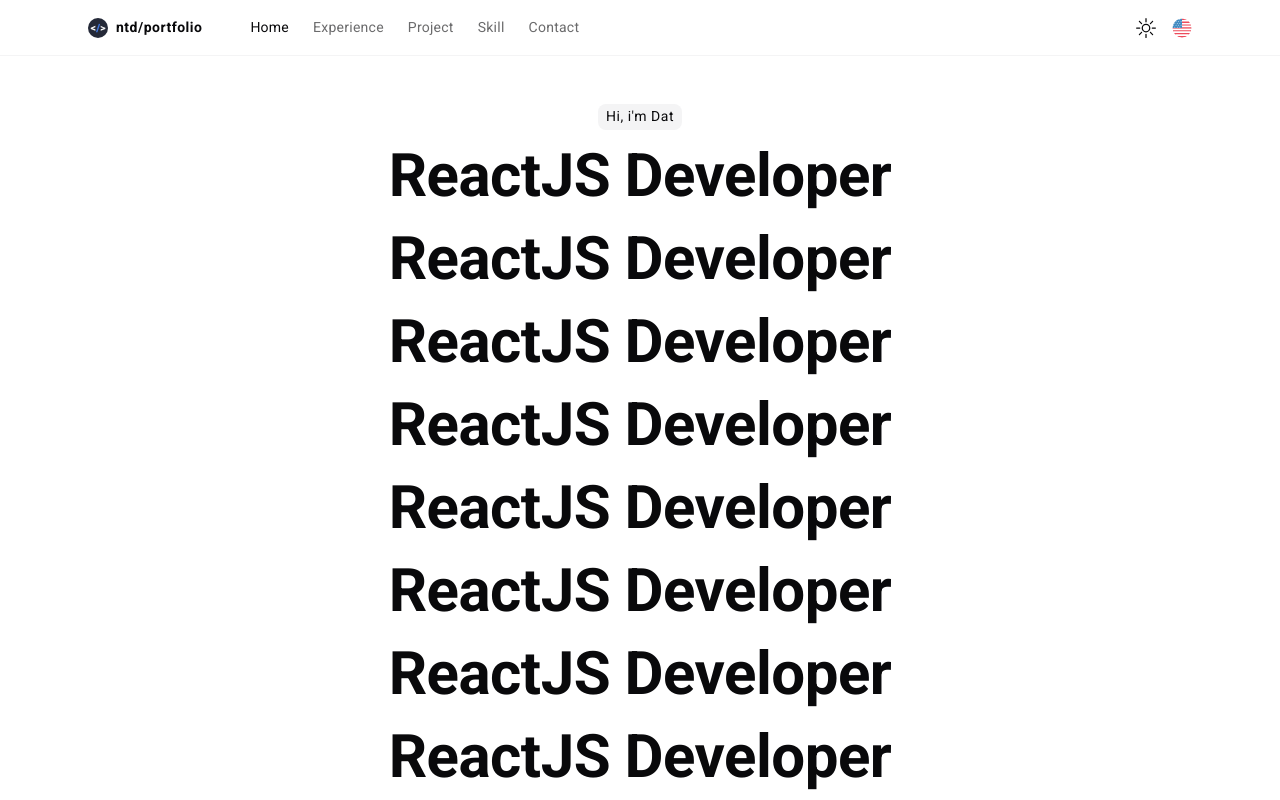
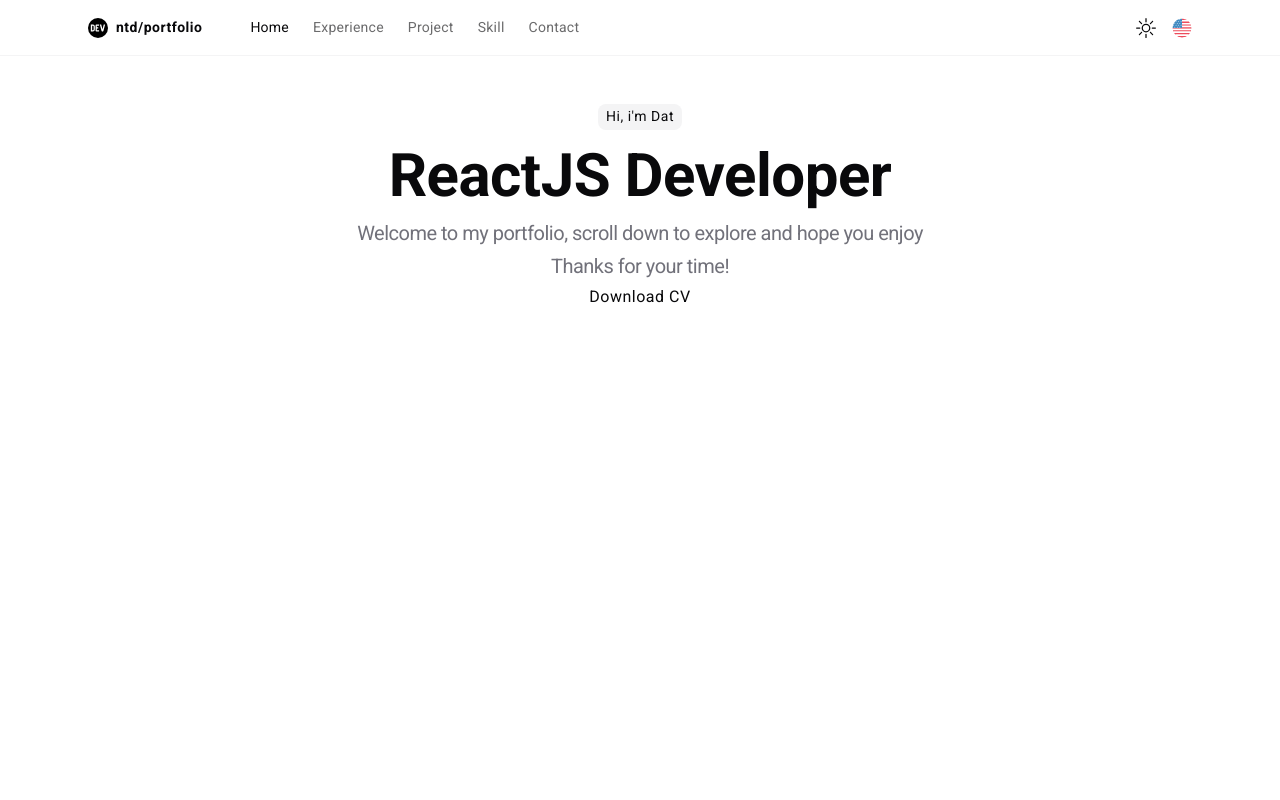
Before and after one commit to ntdat1306/portfolio-website, a React (Vite) app: page / in a window 1280 px wide. Shown: the top 800 px of the page. Built offline with nearby package versions, Linux system fonts and the light colour scheme.

Commit message:
update: logo icon

```diff
--- a/src/assets/languages/us.ts
+++ b/src/assets/languages/us.ts
@@ -18,7 +18,8 @@
             hero: {
                 line1: "Hi, i'm Dat",
                 line2: 'ReactJS Developer',
-                line3: 'Basic portfolio base on shadcn/ui design',
+                line3: 'Welcome to my portfolio, scroll down to explore and hope you enjoy',
+                line4: 'Thanks for your time!',
                 download: 'Download CV',
             },
         },
--- a/src/components/icon/Icon.tsx
+++ b/src/components/icon/Icon.tsx
@@ -40,57 +40,41 @@
     );
 }
 
-export function SkillIconsHtmxLight(props?: SVGProps<SVGSVGElement>) {
+export function SkillIconsDevtoLight(props?: SVGProps<SVGSVGElement>) {
     return (
         <svg xmlns='http://www.w3.org/2000/svg' width='1em' height='1em' viewBox='0 0 256 256' {...props}>
             <g fill='none'>
-                <g clipPath='url(#skillIconsHtmxLight0)'>
+                <rect width='256' height='256' fill='#fff' rx='60'></rect>
                 <path
-                        fill='#F4F2ED'
-                        d='M196 0H60C26.863 0 0 26.863 0 60v136c0 33.137 26.863 60 60 60h136c33.137 0 60-26.863 60-60V60c0-33.137-26.863-60-60-60'
+                    fill='#000'
+                    fillRule='evenodd'
+                    d='M87.375 147.217c0 10.219-6.295 25.701-26.219 25.669H36V83h25.687c19.215 0 25.677 15.46 25.683 25.685zM62.582 99.819c2.104 0 4.213.788 6.316 2.363c2.098 1.575 3.156 3.944 3.16 7.095v37.837c0 3.156-1.05 5.519-3.154 7.095c-2.104 1.575-4.213 2.363-6.317 2.363h-9.46V99.819z'
+                    clipRule='evenodd'
                 ></path>
                 <path
-                        fill='#3D72D7'
-                        d='M102.25 180.12L137.58 75.6a1.75 1.75 0 0 1 1.84-1.18l14.65 1.5a1.749 1.749 0 0 1 1.49 2.29l-34.5 103.08a1.75 1.75 0 0 1-1.66 1.2l-15.5-.06a1.738 1.738 0 0 1-.796-.196a1.752 1.752 0 0 1-.854-2.114'
+                    fill='#000'
+                    d='M141.959 99.053h-28.886v20.871h17.658v16.064h-17.658v20.866h28.892v16.064h-33.712c-6.05.158-11.081-4.634-11.233-10.696V94.256c-.146-6.057 4.641-11.088 10.686-11.24h34.259zm56.19 62.631c-7.157 16.705-19.979 13.38-25.72 0l-20.89-78.662h17.658l16.108 61.778l16.031-61.778H219z'
                 ></path>
-                    <path
-                        fill='#1F2329'
-                        d='M58.74 131.41c-1.173.46-1.167.903.02 1.33c12.113 4.38 23.793 8.49 35.04 12.33a1.358 1.358 0 0 1 .91 1.25a179.54 179.54 0 0 1-.41 15.92a5.502 5.502 0 0 1-.34 1.55c-.24.62-.667.803-1.28.55l-57.17-23.73a.683.683 0 0 1-.41-.66l.74-15.53a1.013 1.013 0 0 1 .61-.88l55.9-23.96a1.061 1.061 0 0 1 .886.017a1.103 1.103 0 0 1 .584.683c.3 1.02.487 2.02.56 3c.367 5 .467 9.983.3 14.95a.738.738 0 0 1-.48.66a3138.544 3138.544 0 0 1-33.74 12.24c-.287.1-.577.157-.87.17c-.427.02-.71.057-.85.11m139.7-.17l-35.69-12.46a.348.348 0 0 1-.24-.33c-.1-4.933-.08-9.957.06-15.07a9.915 9.915 0 0 1 .56-3.13c.127-.333.36-.453.7-.36c1.133.313 2.193.673 3.18 1.08c18.113 7.453 36.21 14.943 54.29 22.47c.387.16.58.45.58.87l.03 15.71a.971.971 0 0 1-.59.89l-56.91 23.5a1.043 1.043 0 0 1-1.276-.399a1.024 1.024 0 0 1-.154-.451c-.593-5.967-.743-11.827-.45-17.58a.888.888 0 0 1 .6-.79c12.327-4.153 24.103-8.38 35.33-12.68c1.153-.44 1.147-.863-.02-1.27'
-                    ></path>
-                </g>
-                <defs>
-                    <clipPath id='skillIconsHtmxLight0'>
-                        <path fill='#fff' d='M0 0h256v256H0z'></path>
-                    </clipPath>
-                </defs>
             </g>
         </svg>
     );
 }
 
-export function SkillIconsHtmxDark(props?: SVGProps<SVGSVGElement>) {
+export function SkillIconsDevtoDark(props?: SVGProps<SVGSVGElement>) {
     return (
         <svg xmlns='http://www.w3.org/2000/svg' width='1em' height='1em' viewBox='0 0 256 256' {...props}>
             <g fill='none'>
-                <g clipPath='url(#skillIconsHtmxDark0)'>
+                <rect width='256' height='256' fill='#000' rx='60'></rect>
                 <path
-                        fill='#242938'
-                        d='M196 0H60C26.863 0 0 26.863 0 60v136c0 33.137 26.863 60 60 60h136c33.137 0 60-26.863 60-60V60c0-33.137-26.863-60-60-60'
+                    fill='#fff'
+                    fillRule='evenodd'
+                    d='M87.375 147.217c0 10.219-6.295 25.701-26.219 25.669H36V83h25.687c19.215 0 25.677 15.46 25.683 25.685zM62.582 99.819c2.104 0 4.213.788 6.316 2.363c2.098 1.575 3.156 3.944 3.16 7.095v37.837c0 3.156-1.05 5.519-3.154 7.095c-2.104 1.575-4.213 2.363-6.317 2.363h-9.46V99.819z'
+                    clipRule='evenodd'
                 ></path>
                 <path
-                        fill='#3D72D7'
-                        d='M102.25 180.12L137.58 75.6a1.75 1.75 0 0 1 1.84-1.18l14.65 1.5a1.749 1.749 0 0 1 1.49 2.29l-34.5 103.08a1.75 1.75 0 0 1-1.66 1.2l-15.5-.06a1.738 1.738 0 0 1-.796-.196a1.752 1.752 0 0 1-.854-2.114'
+                    fill='#fff'
+                    d='M141.959 99.053h-28.886v20.871h17.658v16.064h-17.658v20.866h28.892v16.064h-33.712c-6.05.158-11.081-4.634-11.233-10.696V94.256c-.146-6.057 4.641-11.088 10.686-11.24h34.259zm56.19 62.631c-7.157 16.705-19.979 13.38-25.72 0l-20.89-78.662h17.658l16.108 61.778l16.031-61.778H219z'
                 ></path>
-                    <path
-                        fill='#F5F5F5'
-                        d='M58.74 131.41c-1.173.46-1.167.903.02 1.33c12.113 4.38 23.793 8.49 35.04 12.33a1.358 1.358 0 0 1 .91 1.25a179.54 179.54 0 0 1-.41 15.92a5.502 5.502 0 0 1-.34 1.55c-.24.62-.667.803-1.28.55l-57.17-23.73a.683.683 0 0 1-.41-.66l.74-15.53a1.013 1.013 0 0 1 .61-.88l55.9-23.96a1.061 1.061 0 0 1 .886.017a1.103 1.103 0 0 1 .584.683c.3 1.02.487 2.02.56 3c.367 5 .467 9.983.3 14.95a.738.738 0 0 1-.48.66a3138.544 3138.544 0 0 1-33.74 12.24c-.287.1-.577.157-.87.17c-.427.02-.71.057-.85.11m139.7-.17l-35.69-12.46a.348.348 0 0 1-.24-.33c-.1-4.933-.08-9.957.06-15.07a9.915 9.915 0 0 1 .56-3.13c.127-.333.36-.453.7-.36c1.133.313 2.193.673 3.18 1.08c18.113 7.453 36.21 14.943 54.29 22.47c.387.16.58.45.58.87l.03 15.71a.971.971 0 0 1-.59.89l-56.91 23.5a1.043 1.043 0 0 1-1.276-.399a1.024 1.024 0 0 1-.154-.451c-.593-5.967-.743-11.827-.45-17.58a.888.888 0 0 1 .6-.79c12.327-4.153 24.103-8.38 35.33-12.68c1.153-.44 1.147-.863-.02-1.27'
-                    ></path>
-                </g>
-                <defs>
-                    <clipPath id='skillIconsHtmxDark0'>
-                        <path fill='#fff' d='M0 0h256v256H0z'></path>
-                    </clipPath>
-                </defs>
             </g>
         </svg>
     );
--- a/src/hooks/useNavbar.tsx
+++ b/src/hooks/useNavbar.tsx
@@ -2,7 +2,7 @@
 import { listLanguage, listTheme } from '@utils/constants/navbar';
 import React, { useContext, useEffect, useState } from 'react';
 import useTheme from './useTheme';
-import { SkillIconsHtmxDark, SkillIconsHtmxLight } from '@components/icon/Icon';
+import { SkillIconsDevtoDark, SkillIconsDevtoLight } from '@components/icon/Icon';
 import useWindowSize from './useWindowSize';
 
 const useNavbar = () => {
@@ -13,17 +13,17 @@
     const windowSize = useWindowSize();
     const flag = listLanguage.find((item) => item.key === language)?.icon;
     const mode = listTheme.find((item) => item.key === theme)?.icon;
-    const [logo, setLogo] = useState(<SkillIconsHtmxDark />);
+    const [logo, setLogo] = useState(<SkillIconsDevtoDark />);
     const showExpand = windowSize.width <= 768;
 
     const getPreferredColorScheme = () => {
         if (window.matchMedia) {
             if (window.matchMedia('(prefers-color-scheme: dark)').matches) {
-                setLogo(<SkillIconsHtmxLight />);
+                setLogo(<SkillIconsDevtoLight />);
             } else {
-                setLogo(<SkillIconsHtmxDark />);
+                setLogo(<SkillIconsDevtoDark />);
             }
-        } else setLogo(<SkillIconsHtmxDark />);
+        } else setLogo(<SkillIconsDevtoDark />);
     };
 
     const handleMouseEnter = (item: string) => {
@@ -45,8 +45,8 @@
     };
 
     useEffect(() => {
-        if (theme === 'light') setLogo(<SkillIconsHtmxDark />);
-        if (theme === 'dark') setLogo(<SkillIconsHtmxLight />);
+        if (theme === 'light') setLogo(<SkillIconsDevtoDark />);
+        if (theme === 'dark') setLogo(<SkillIconsDevtoLight />);
         if (theme === 'system') {
             getPreferredColorScheme();
             // Listen for change
--- a/src/pages/home/Home.tsx
+++ b/src/pages/home/Home.tsx
@@ -10,15 +10,8 @@
             <div className={styles['container']}>
                 <div className={styles['line1']}>{dataLanguage?.page?.home?.hero?.line1}</div>
                 <div className={styles['line2']}>{dataLanguage?.page?.home?.hero?.line2}</div>
-                <div className={styles['line2']}>{dataLanguage?.page?.home?.hero?.line2}</div>
-                <div className={styles['line2']}>{dataLanguage?.page?.home?.hero?.line2}</div>
-                <div className={styles['line2']}>{dataLanguage?.page?.home?.hero?.line2}</div>
-                <div className={styles['line2']}>{dataLanguage?.page?.home?.hero?.line2}</div>
-                <div className={styles['line2']}>{dataLanguage?.page?.home?.hero?.line2}</div>
-                <div className={styles['line2']}>{dataLanguage?.page?.home?.hero?.line2}</div>
-                <div className={styles['line2']}>{dataLanguage?.page?.home?.hero?.line2}</div>
-                <div className={styles['line2']}>{dataLanguage?.page?.home?.hero?.line2}</div>
                 <div className={styles['line3']}>{dataLanguage?.page?.home?.hero?.line3}</div>
+                <div className={styles['line3']}>{dataLanguage?.page?.home?.hero?.line4}</div>
                 {/* <div className={styles['avatar']}>
                     <img src='' alt='' />
                 </div> */}
```
Lines whose indentation alone changed are shown as unchanged.
